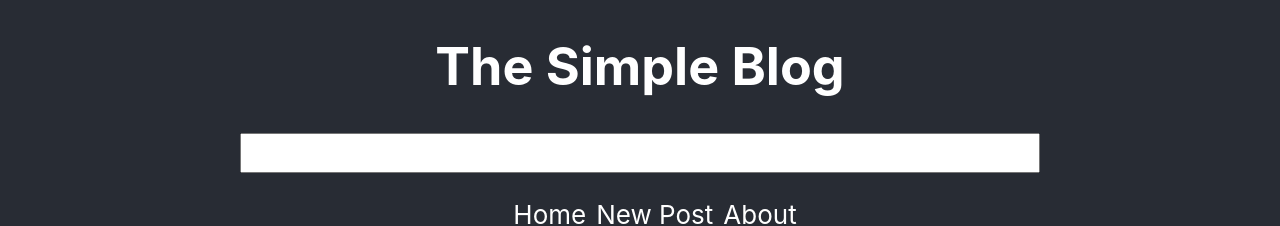
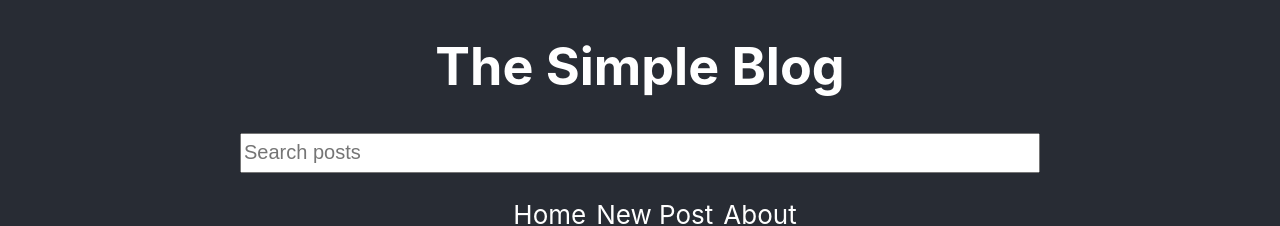
Before and after one commit to enowmbi/react-blog, a React (Create React App) app: page / in a window 1280 px wide. Shown: the top 226 px of the page. Built offline with nearby package versions, Linux system fonts and the light colour scheme.

Commit message:
Add placeholder to searchbox

```diff
--- a/src/components/SearchBox.js
+++ b/src/components/SearchBox.js
@@ -1,7 +1,7 @@
 const SearchBox = () =>{
     return(
         <div>
-            <input type="search" />
+            <input type="search" placeholder="Search posts"/>
         </div>
 
     )
```
